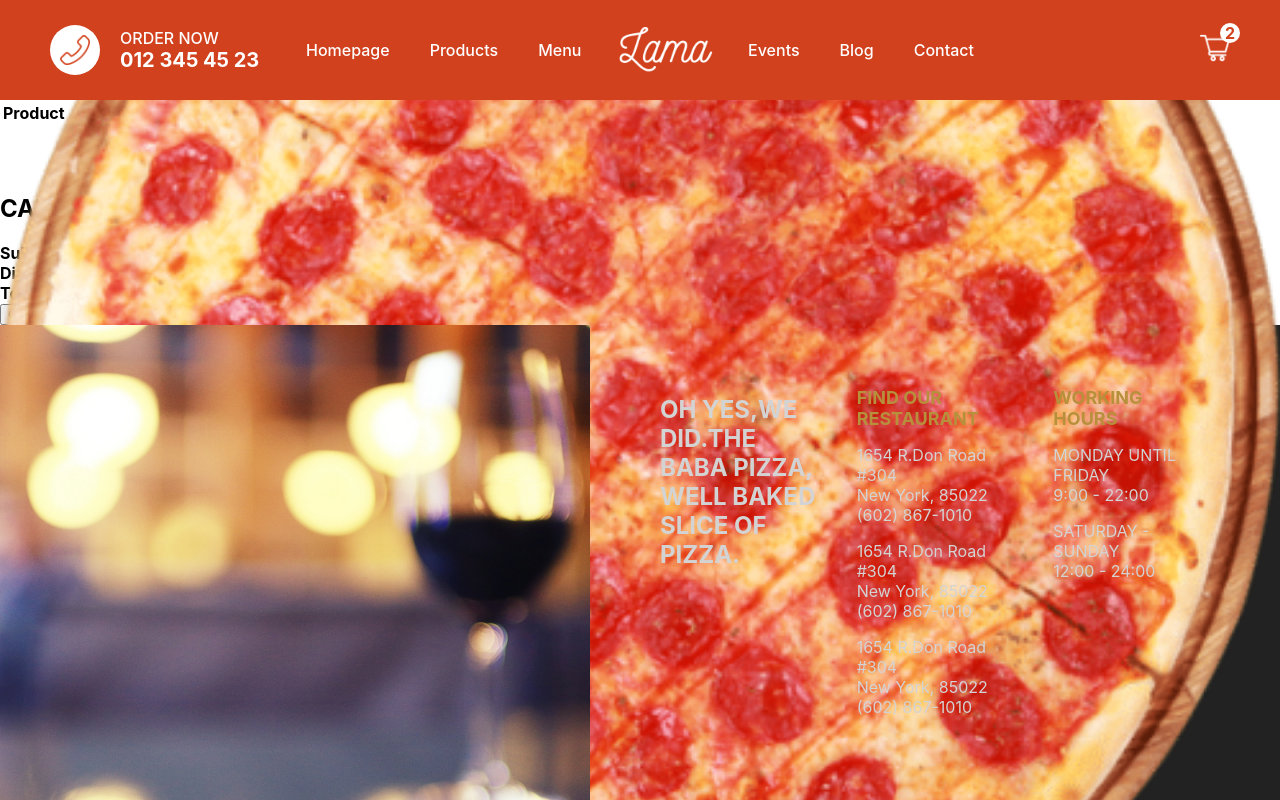
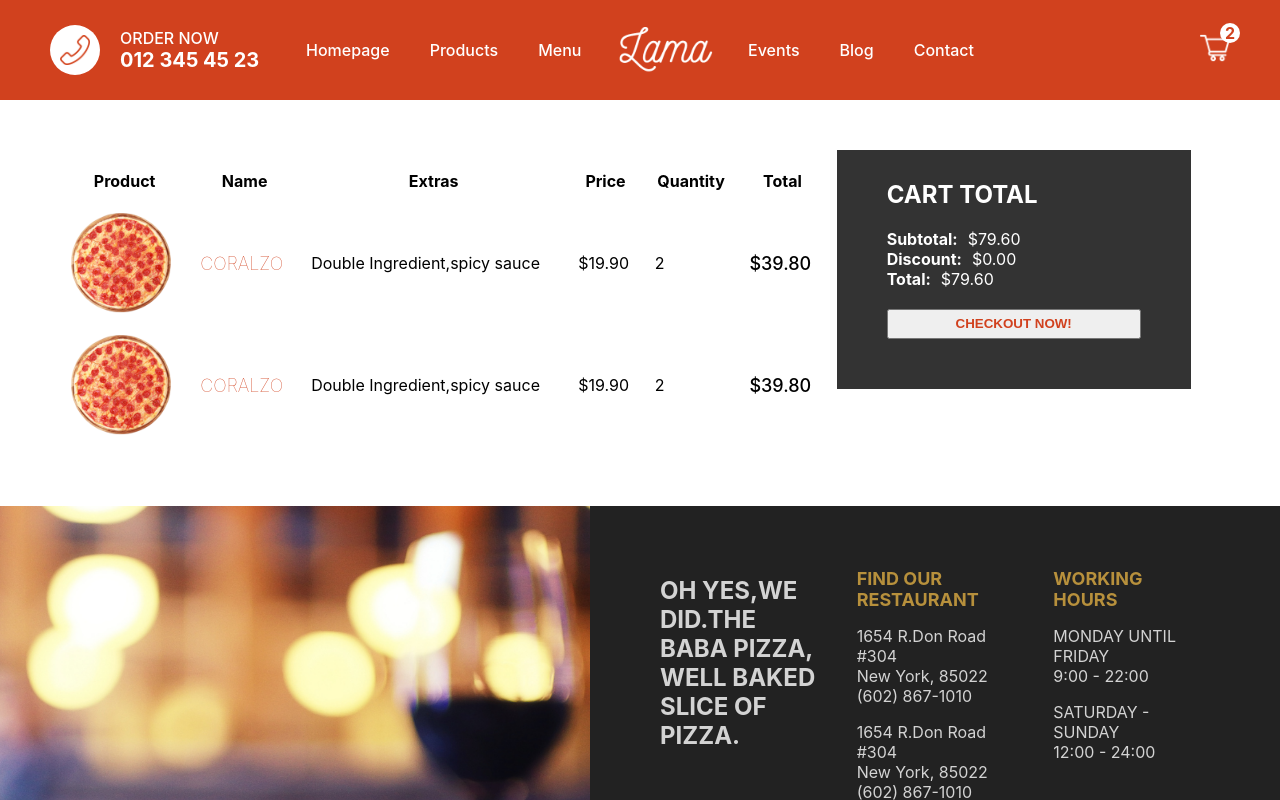
Before and after one commit to elcinp/nextjs-foodOrderingApp, a Next.js app: page /Cart in a window 1280 px wide. Shown: the top 800 px of the page. Built offline with nearby package versions, Linux system fonts and the light colour scheme.

Commit message:
cart page styled

```diff
--- a/styles/Cart.module.css
+++ b/styles/Cart.module.css
@@ -0,0 +1,53 @@
+.container {
+  padding: 50px;
+  display: flex;
+}
+.left {
+  flex: 2;
+}
+.right {
+  flex: 1;
+}
+
+.imgContainer {
+  width: 100px;
+  height: 100px;
+  position: relative;
+}
+.table {
+  width: 100%;
+  border-spacing: 20px;
+}
+
+.name {
+  font-weight: 50;
+  color: #d1411e;
+  font-size: 18px;
+}
+
+.total {
+  font-weight: 500;
+  font-size: 18px;
+}
+
+.wrapper {
+  width: 90%;
+  max-height: 300px;
+  background-color: #333;
+  padding: 50px;
+  padding-top: 10px;
+  display: flex;
+  flex-direction: column;
+  justify-content: space-between;
+  color: white;
+}
+.totalTextTitle {
+  margin-right: 10px;
+}
+.button {
+  height: 30px;
+  color: #d1411e;
+  font-weight: bold;
+  cursor: pointer;
+  margin-top: 20px;
+}
```
